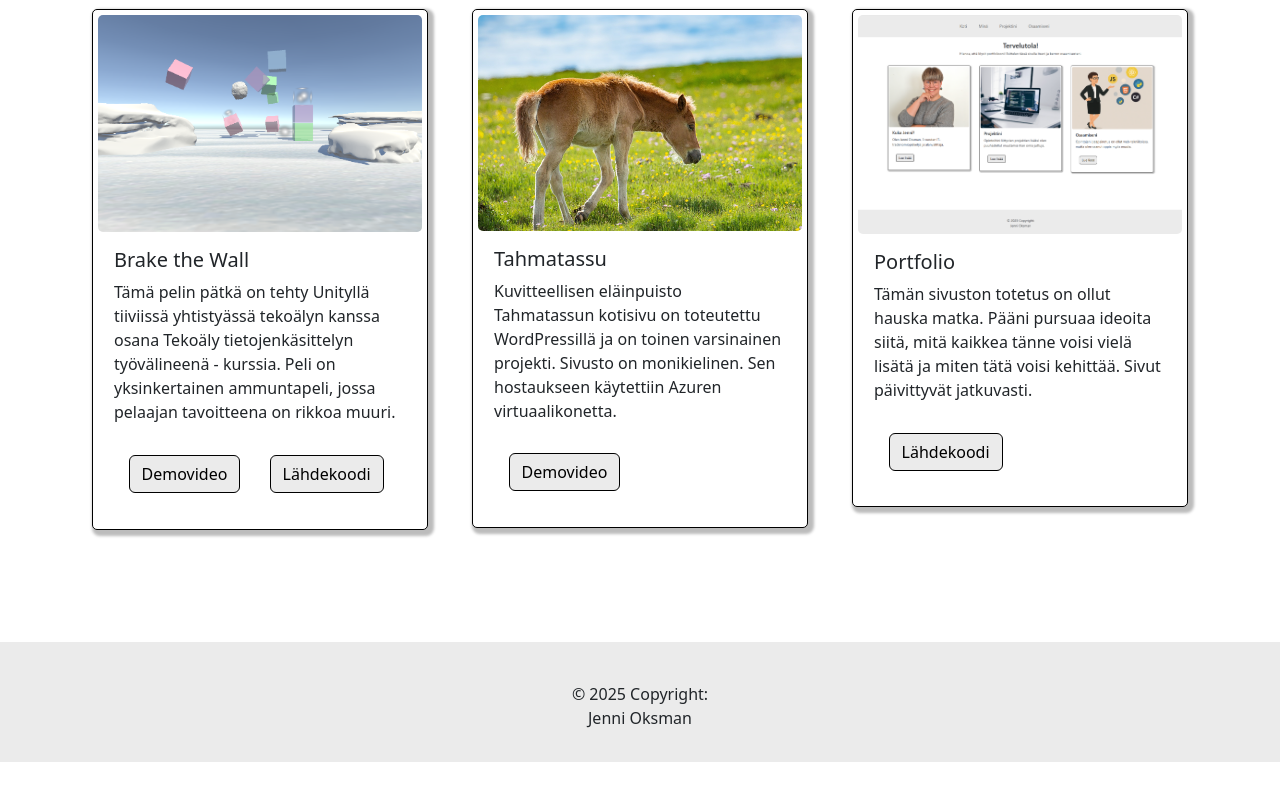
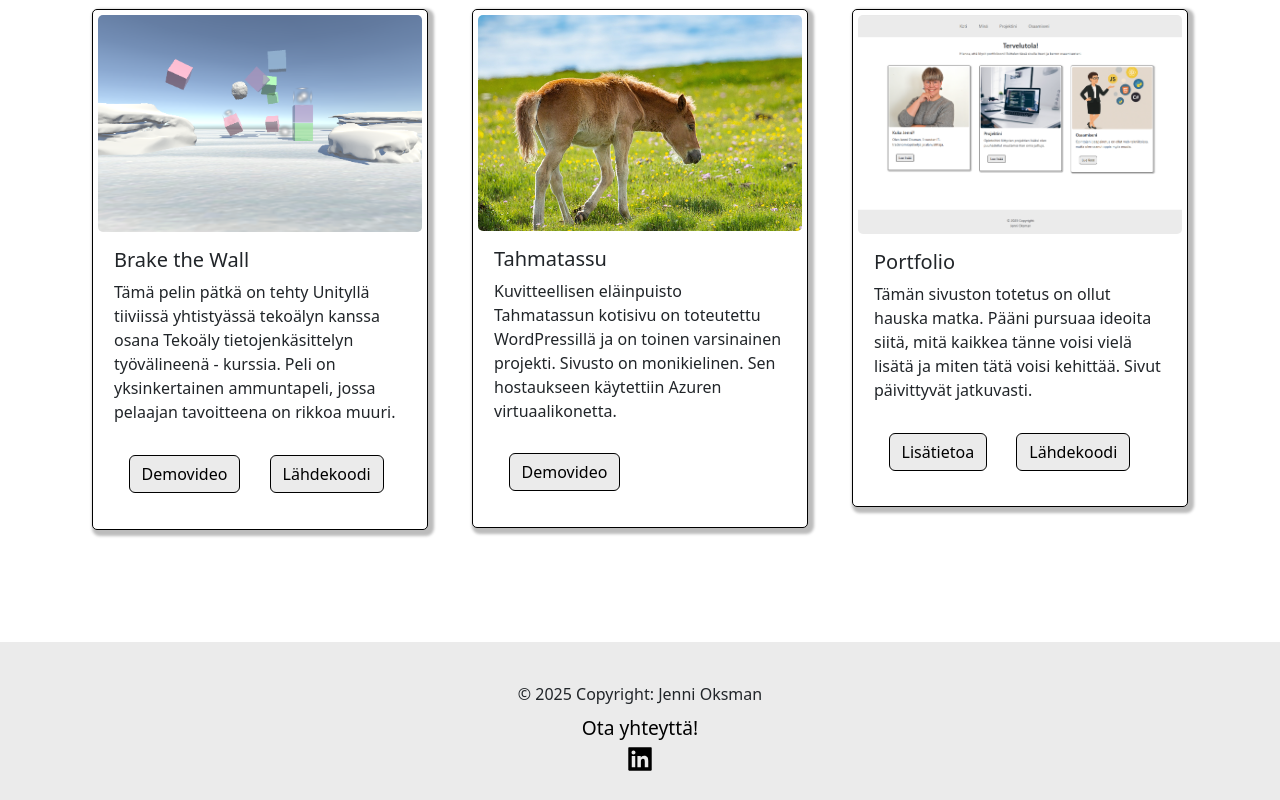
Before and after one commit to jennioksman/omaportfolio, a React (Vite) app: page /projects in a window 1280 px wide. Shown: the part 1174-1974 px from the top of the page. Before the commit the page ends 1936 px from the top, so only its background shows below. Built offline with nearby package versions, Linux system fonts and the light colour scheme.

Commit message:
Yhteydenotto ja linkki LInkedIniin lisätty footeriin. Ylimääräiset tieostot poistettu prjektista.

```diff
--- a/package.json
+++ b/package.json
@@ -16,6 +16,7 @@
     "@mui/icons-material": "^7.3.4",
     "@mui/material": "^7.3.4",
     "@react-pdf/renderer": "^4.3.1",
+    "@reacticons/bootstrap-icons": "^1.9.1",
     "axios": "^1.10.0",
     "bootstrap": "^5.3.7",
     "bootstrap-icons": "^1.13.1",
@@ -24,6 +25,7 @@
     "react": "^19.1.0",
     "react-bootstrap": "^2.10.10",
     "react-dom": "^19.1.0",
+    "react-icons": "^5.5.0",
     "react-pdf": "^10.2.0",
     "react-player": "^3.3.3",
     "react-router-dom": "^7.6.2",
--- a/src/App.css
+++ b/src/App.css
@@ -94,6 +94,18 @@ ul {
   margin-top: 8%;
 }
 
+.contact {
+  padding: 0;
+  flex-direction: column;
+}
+
+.contact a:link {
+  text-decoration: none;
+  color: black;
+  font-size: 1.2rem;
+  font-weight: normal;
+}
+
 @media screen and (max-width: 767px) {
     .setupper {
        order: -1;
--- a/src/App.jsx
+++ b/src/App.jsx
@@ -2,6 +2,7 @@
 import { createBrowserRouter, Link, Outlet, RouterProvider } from 'react-router-dom'
 import Nav from 'react-bootstrap/Nav';
 import Navbar from 'react-bootstrap/Navbar'
+import { AiFillGithub, AiFillLinkedin } from "react-icons/ai"
 import './App.css'
 import Projects from './components/projects.jsx'
 import Home from './components/home.jsx'
@@ -99,8 +100,17 @@ function Footer() {
                 <hr className="clearfix w-100 d-md-none pb-0"/>
             </div>
         </div>
-        <div className="footer-copyright text-center py-3">© 2025 Copyright:
-            <p>Jenni Oksman</p>
+        <div className="footer-copyright text-center py-3">© 2025 Copyright: Jenni Oksman
+            <ul className='contact d-flex  justify-content-center mt-2'>
+                <li className='list-unstyled'>
+                    <a href="mailto:jenni.oksman@gmail.com">Ota yhteyttä!</a>
+                </li>
+                <li className='list-unstyled'>
+                  <a href="https://www.linkedin.com/in/jenni-oksman-63735b266" target="_blank" rel="noreferrer">
+                        <AiFillLinkedin size={30} />
+                  </a>
+                </li>
+            </ul>
         </div>
       </footer>
     </div>
--- a/src/components/projects.jsx
+++ b/src/components/projects.jsx
@@ -97,6 +97,7 @@ function CardContainer() {
             picture: pf,
             title: 'Portfolio',
             text: 'Tämän sivuston totetus on ollut hauska matka. Pääni pursuaa ideoita siitä, mitä kaikkea tänne voisi vielä lisätä ja miten tätä voisi kehittää. Sivut päivittyvät jatkuvasti.',
+            buttontext1: 'Lisätietoa',
             buttontext2: 'Lähdekoodi',
             link2: 'https://github.com/jennioksman/omaportfolio.git'
         },
```
Also changed, not shown: 2 other files (tests, documents, lock files or other folders).
